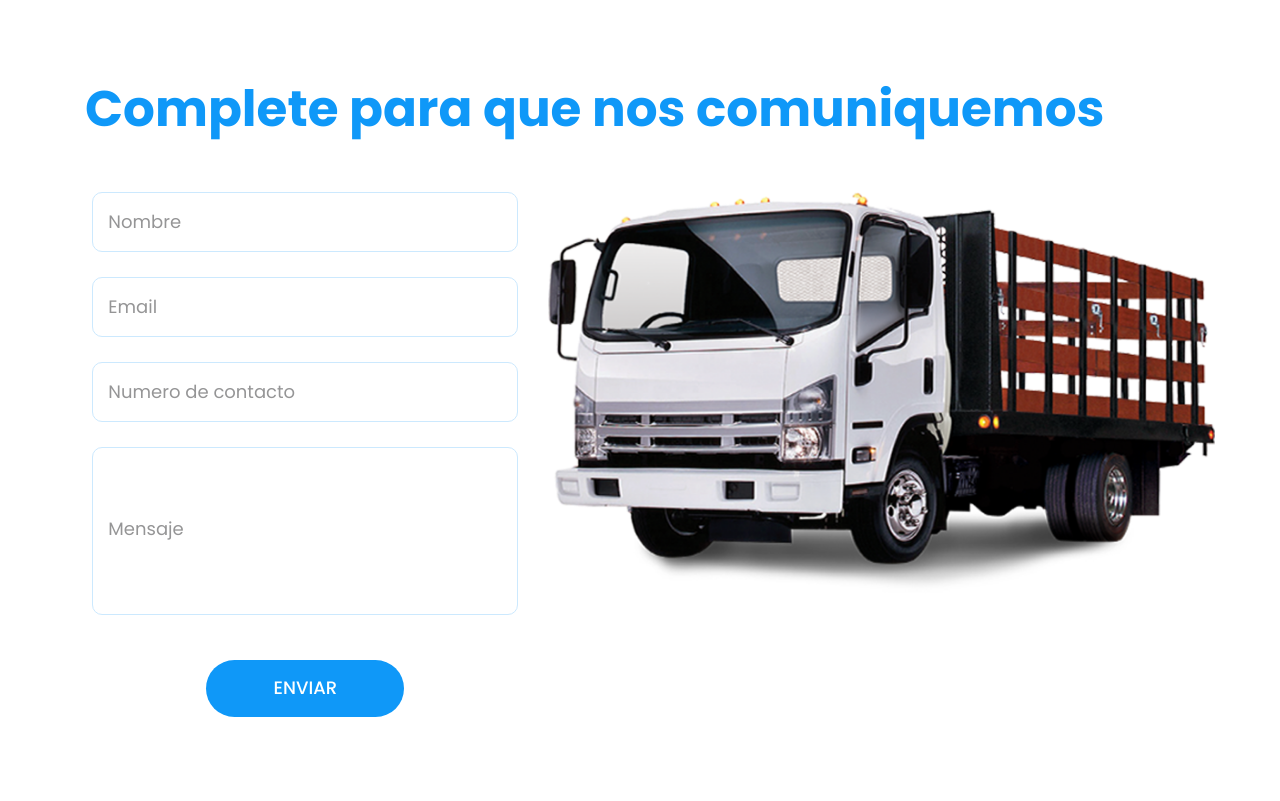
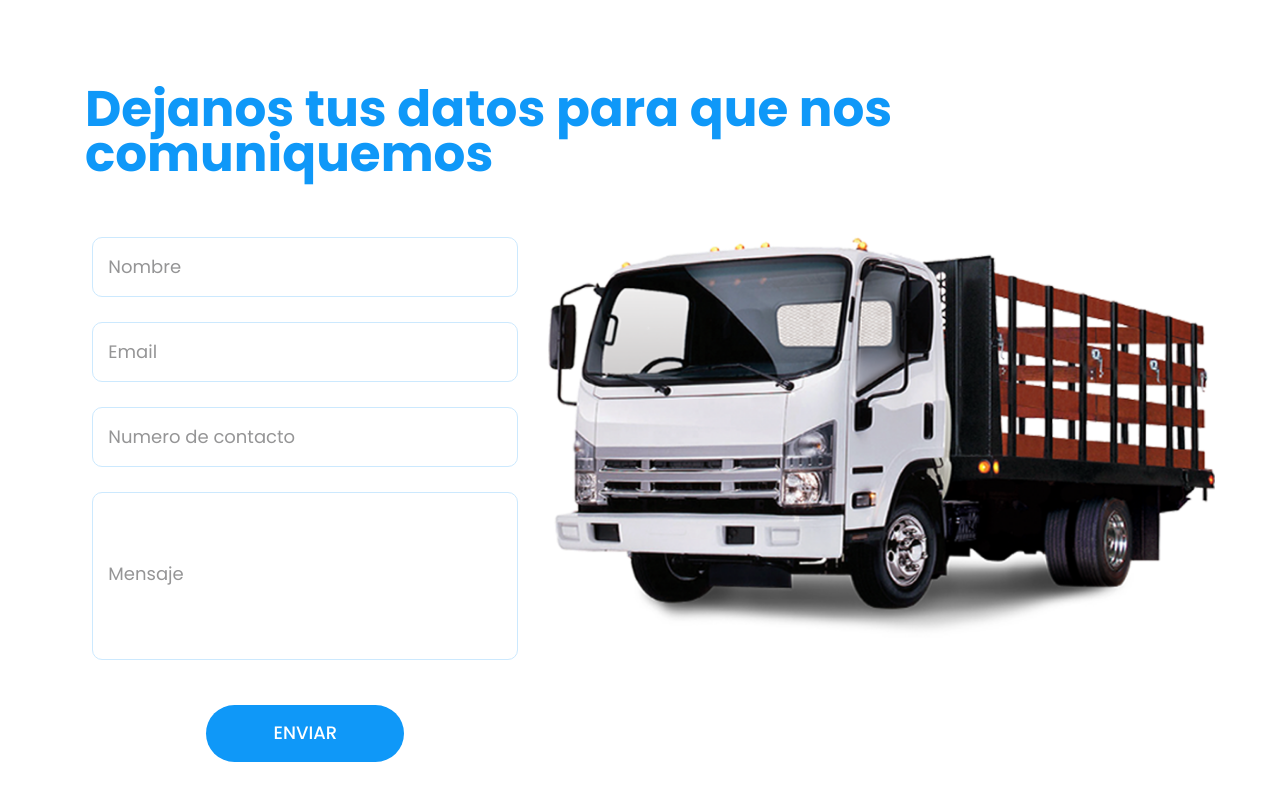
Before and after one commit to alfredosp123/ATABRAVO, a plain HTML site: page index.html in a window 1280 px wide. Shown: the part 2981-3782 px from the top of the page. Drawn offline with nearby package versions, Linux system fonts and the light colour scheme; files whose address does not match are found by name.

Commit message:
actualizo

```diff
--- a/index.html
+++ b/index.html
@@ -5,6 +5,7 @@
       <meta charset="utf-8">
       <meta http-equiv="X-UA-Compatible" content="IE=edge">
       <!-- mobile metas -->
+      <meta name="MobileOptimized" content="width" />
       <meta name="viewport" content="width=device-width, initial-scale=1">
       <meta name="viewport" content="initial-scale=1, maximum-scale=1">
       <!-- site metas -->
@@ -362,7 +363,7 @@
             <div class="row">
                <div class="col-md-12">
                   <div class="titlepage">
-                     <h2>Complete para que nos comuniquemos</h2>
+                     <h2>Dejanos tus datos para que nos comuniquemos</h2>
                   </div>
                </div>
             </div>
```
